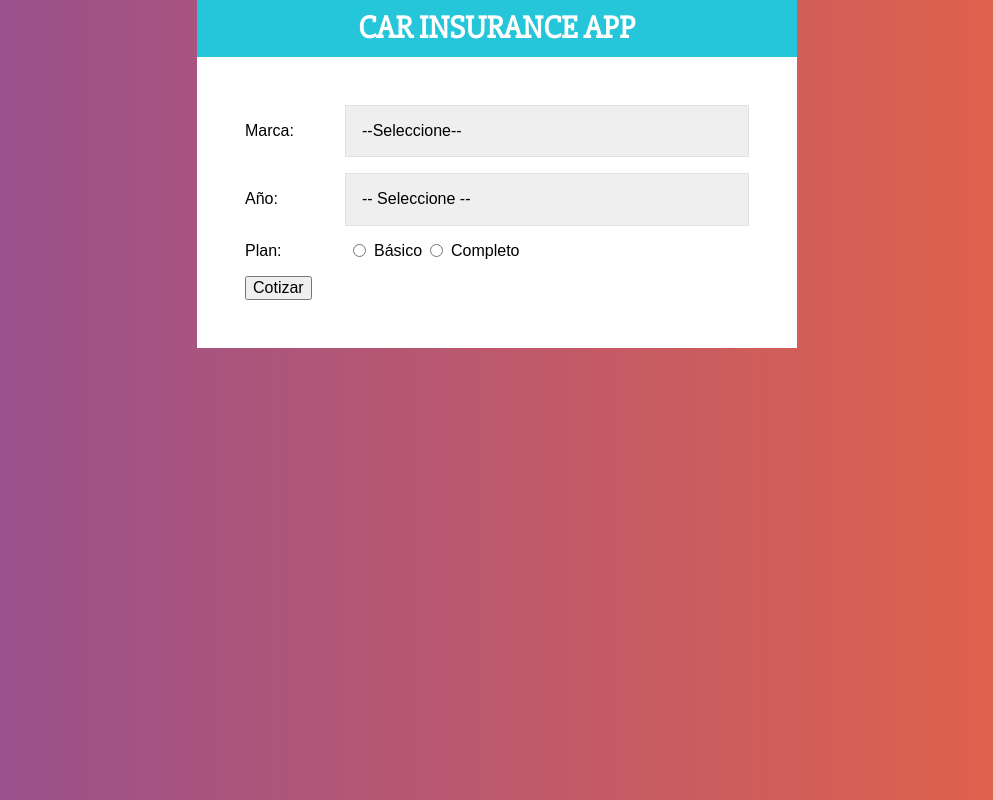
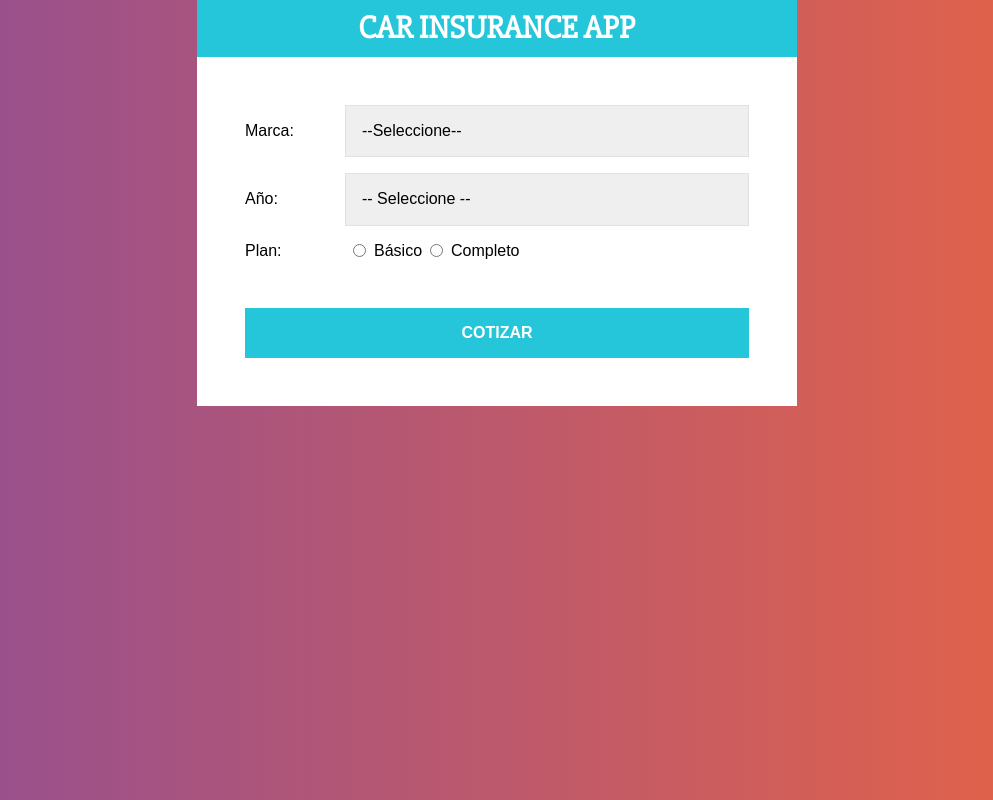
Before and after one commit to ivanurra/insurance, a React (Create React App) app: page / in a window 1280 px wide. Shown: the whole page, without its empty margins (143-1136 px from the left). Built offline with nearby package versions, Linux system fonts and the light colour scheme.

Commit message:
style button

```diff
--- a/src/components/Formulario.js
+++ b/src/components/Formulario.js
@@ -21,6 +21,24 @@
 
 const InputRadio = styled.input`
   margin: 0 0.5rem;
+`;
+
+const Button = styled.button`
+  background-color: #26C6DA;
+  font-size: 16px;
+  width: 100%;
+  padding: 1rem;
+  color: #fff;
+  text-transform: uppercase;
+  font-weight: bold;
+  border: none;
+  transition: background-color .3s ease;
+  margin-top: 2rem;
+
+  &:hover {
+    background-color: #00838F;
+    cursor: pointer;
+  }
 `;
 
 const Formulario = () => {
@@ -56,7 +74,7 @@
         <InputRadio type="radio" name="plan" value="basico" /> Básico
         <InputRadio type="radio" name="plan" value="completo" /> Completo
       </Campo>
-      <button type="button">Cotizar</button>
+      <Button type="button">Cotizar</Button>
     </form>
   );
 };
```
